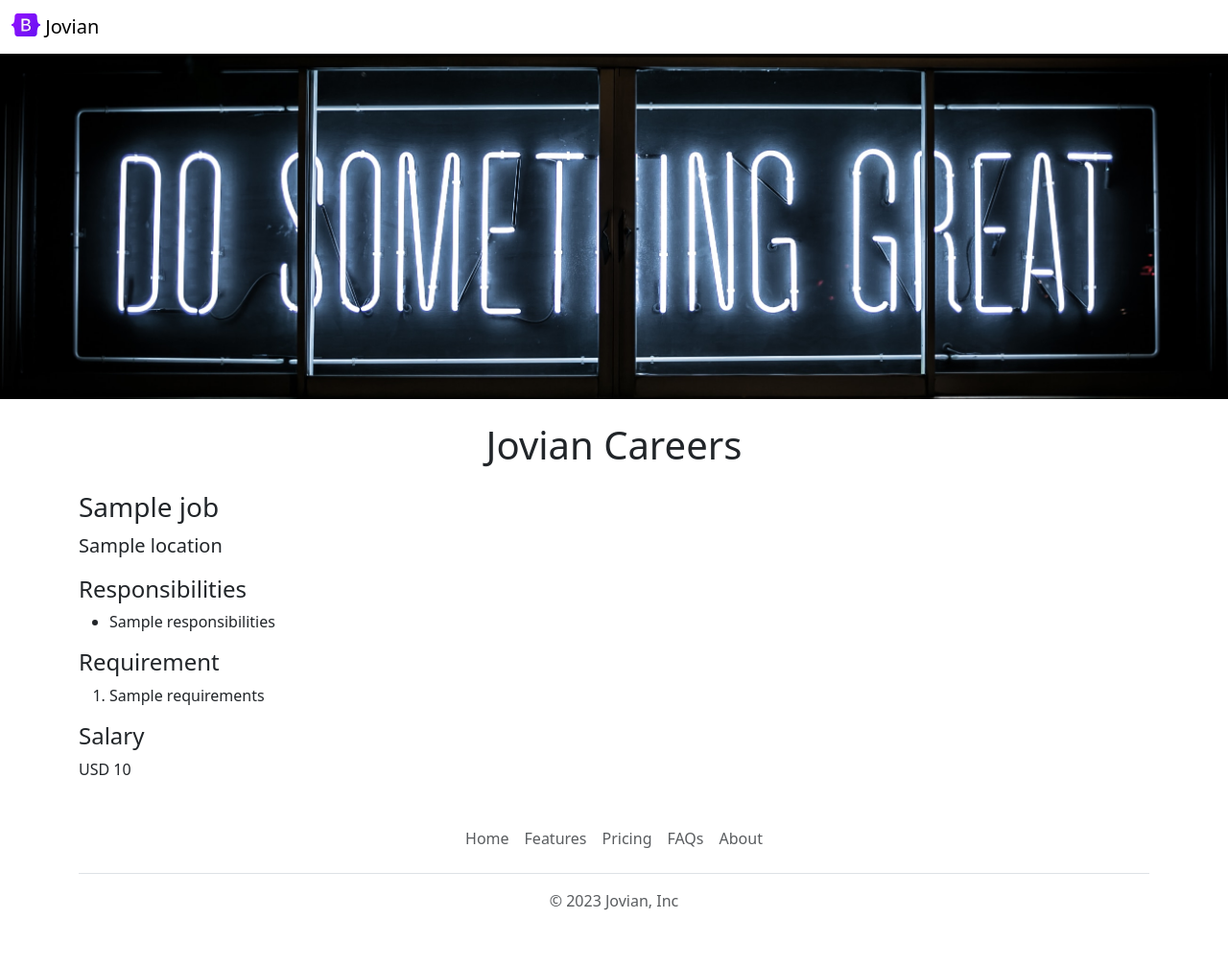
After one commit to aayushsiwa/jovian, a Flask app: template templates/jobPage.html in a window 1280 px wide. The commit adds this page. Shown: the whole page at 96% size. Run offline with Flask 3, Linux system fonts and the light colour scheme; the template is opened without the code that fills it: most values are stand-ins (such as "Sample title", 1, 10 or a date in 2020); parts of the project's set-up code (start-up, migrations or seed data) failed here and were passed over.

Commit message:
added dyn pages

```diff
--- a/app.py
+++ b/app.py
@@ -1,5 +1,5 @@
 from flask import Flask, render_template, jsonify
-from database import load_jobs
+from database import load_jobs,load_job
 
 app = Flask(__name__)
 
@@ -14,6 +14,13 @@ def hello_world():
 def list_jobs():
     return jsonify(jobs)
 
+@app.route("/job/<id>")
+def show_job(id):
+    job=load_job(id)
+    if not job:
+        return "Not Found",404
+    return render_template("jobPage.html",job=job)
+
 
 if __name__ == "__main__":
     app.run(host="0.0.0.0", debug=True)
--- a/static/style.css
+++ b/static/style.css
@@ -1,6 +1,6 @@
-*{
+/* *{
     font-family: Roboto;
-}
+} */
 h1{
     font-size: 40px;
     font-weight: light;
--- /dev/null
+++ b/templates/banner.html
@@ -0,0 +1,9 @@
+<style>
+    #banner{
+        height: 360px;
+        width: 100%;
+        object-fit: cover;
+        margin-bottom: 16px;
+    }
+</style>
+<img id="banner" class="img-fluid" src="../static/banner.jpg" alt="Do Something Great"/>
--- /dev/null
+++ b/templates/bootstrap.html
@@ -0,0 +1,5 @@
+<meta charset="UTF-8" />
+<meta name="viewport" content="width=device-width, initial-scale=1.0" />
+<link href="./static/style.css" rel="stylesheet" />
+<link href="https://cdn.jsdelivr.net/npm/bootstrap@5.3.2/dist/css/bootstrap.min.css" rel="stylesheet"
+    crossorigin="anonymous" />
--- a/templates/jobItem.html
+++ b/templates/jobItem.html
@@ -7,6 +7,8 @@
         {%endif%}
     </div>
     <div class="col-2">
-        <a type="button" class="btn btn-outline-primary" href="mailto:hello@jovian.com?Subject=Application for {{job['title']}}">Apply</a>
+        <!-- <a type="button" class="btn btn-outline-primary" href="mailto:hello@jovian.com?Subject=Application for {{job['title']}}">Apply</a> -->
+        <a type="button" class="btn btn-outline-primary" href="/job/{{job.id}}">Apply</a>
+
     </div>
 </div>
--- /dev/null
+++ b/templates/jobPage.html
@@ -0,0 +1,36 @@
+<!DOCTYPE html>
+<html lang="en">
+
+<head>
+    {%include('./bootstrap.html')%}
+    <title>{{job.title}} - Jovian Careers</title>
+</head>
+
+<body>
+    {% include 'navbar.html' %}
+    {% include 'banner.html' %}
+    <div class="container">
+        <h1 class="text-center mt-2 mb-4">Jovian Careers</h1>
+        <h3 class="mb-2">{{job.title}}</h3>
+        <p class="lead mt-0">{{job.location}}</p>
+        <h4>Responsibilities</h4>
+        <ul>
+            {% for line in job.responsibilities.split("\n") %}
+            <li>{{line}}</li>
+            {% endfor %}
+        </ul>
+        <!-- <p>{{job.responsibilities}}</p> -->
+        <h4>Requirement</h4>
+        <ol>
+            {% for line in job.requirements.split("\n") %}
+            <li>{{line}}</li>
+            {% endfor %}
+        </ol>
+        <!-- <p>{{job.requirements}}</p> -->
+        <h4>Salary</h4>
+        <p>{{job.currency}} {{job.salary}}</p>
+    </div>
+    {% include 'footer.html' %}
+</body>
+
+</html>
--- a/templates/navbar.html
+++ b/templates/navbar.html
@@ -1,6 +1,6 @@
 <nav class="navbar shadow-sm fixed-top bg-white">
     <div class="container-fluid">
-        <a class="navbar-brand" href="#">
+        <a class="navbar-brand" href="/">
             <img
                 src="/static/logo.svg"
                 alt="Logo"
```
Also changed, not shown: database.py (+13 -1 lines), templates/home.html (+2 -15 lines).
